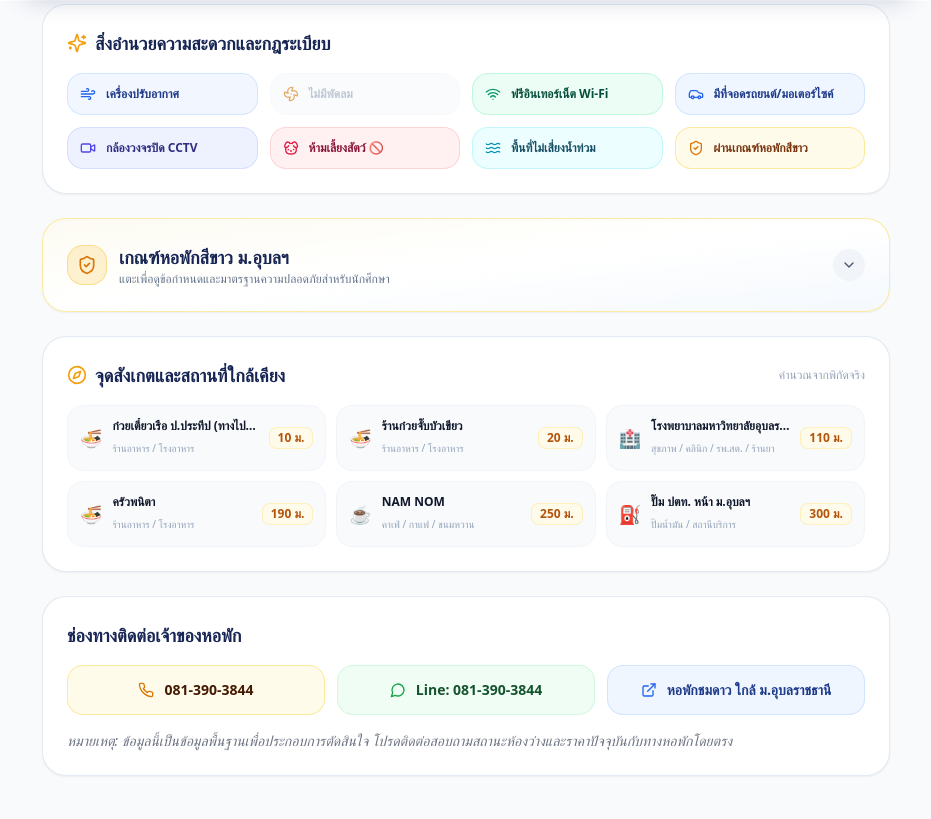
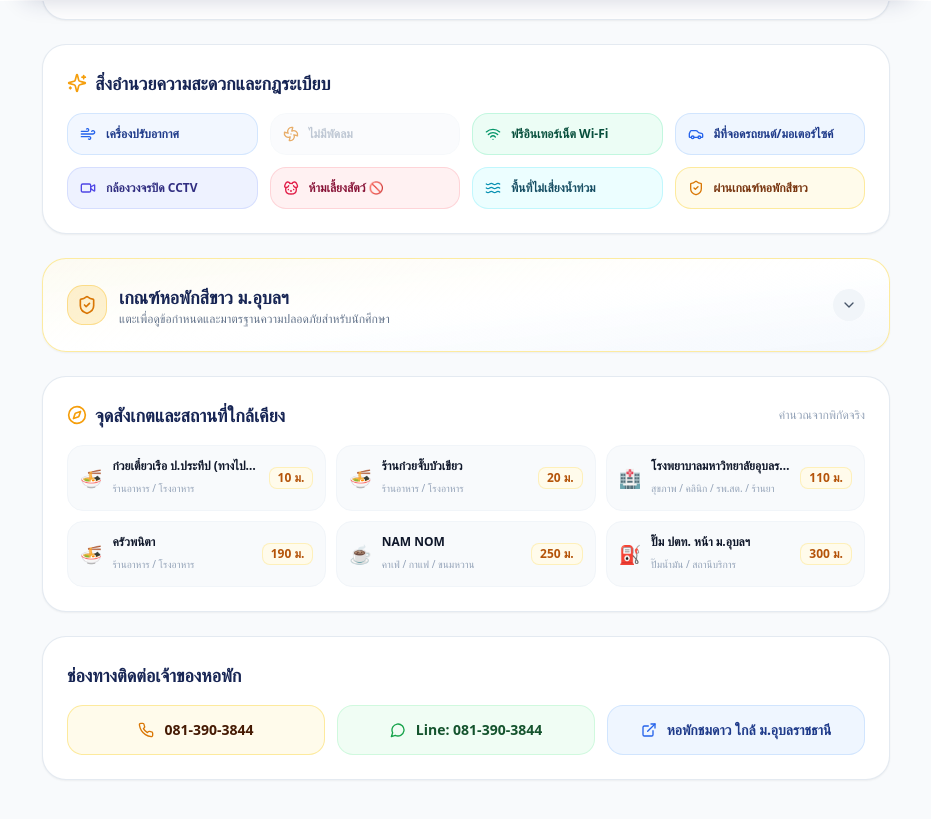
Before and after one commit to wuttipongtcn7716-lang/Ubon-Dorm-Finder, a Next.js app: page /dorm/1 in a window 1280 px wide. Shown: the part 799-1618 px from the top of the page, without its empty margins (174-1105 px from the left). Built offline with nearby package versions, Linux system fonts and the light colour scheme.

Commit message:
fix: move availability disclaimer to price section (H-01)

```diff
--- a/src/components/DormProfileView.tsx
+++ b/src/components/DormProfileView.tsx
@@ -234,6 +234,10 @@
               </div>
             </div>
           </div>
+
+          <p className="text-sm text-gray-500 italic mt-4">
+            หมายเหตุ: ข้อมูลนี้เป็นข้อมูลพื้นฐานเพื่อประกอบการตัดสินใจ โปรดติดต่อสอบถามสถานะห้องว่างและราคาปัจจุบันกับทางหอพักโดยตรง
+          </p>
         </div>
 
         {/* Amenities Card */}
@@ -468,10 +472,6 @@
               </div>
             )}
           </div>
-
-          <p className="text-sm text-gray-500 italic mt-2">
-            หมายเหตุ: ข้อมูลนี้เป็นข้อมูลพื้นฐานเพื่อประกอบการตัดสินใจ โปรดติดต่อสอบถามสถานะห้องว่างและราคาปัจจุบันกับทางหอพักโดยตรง
-          </p>
         </div>
       </main>
 
```
